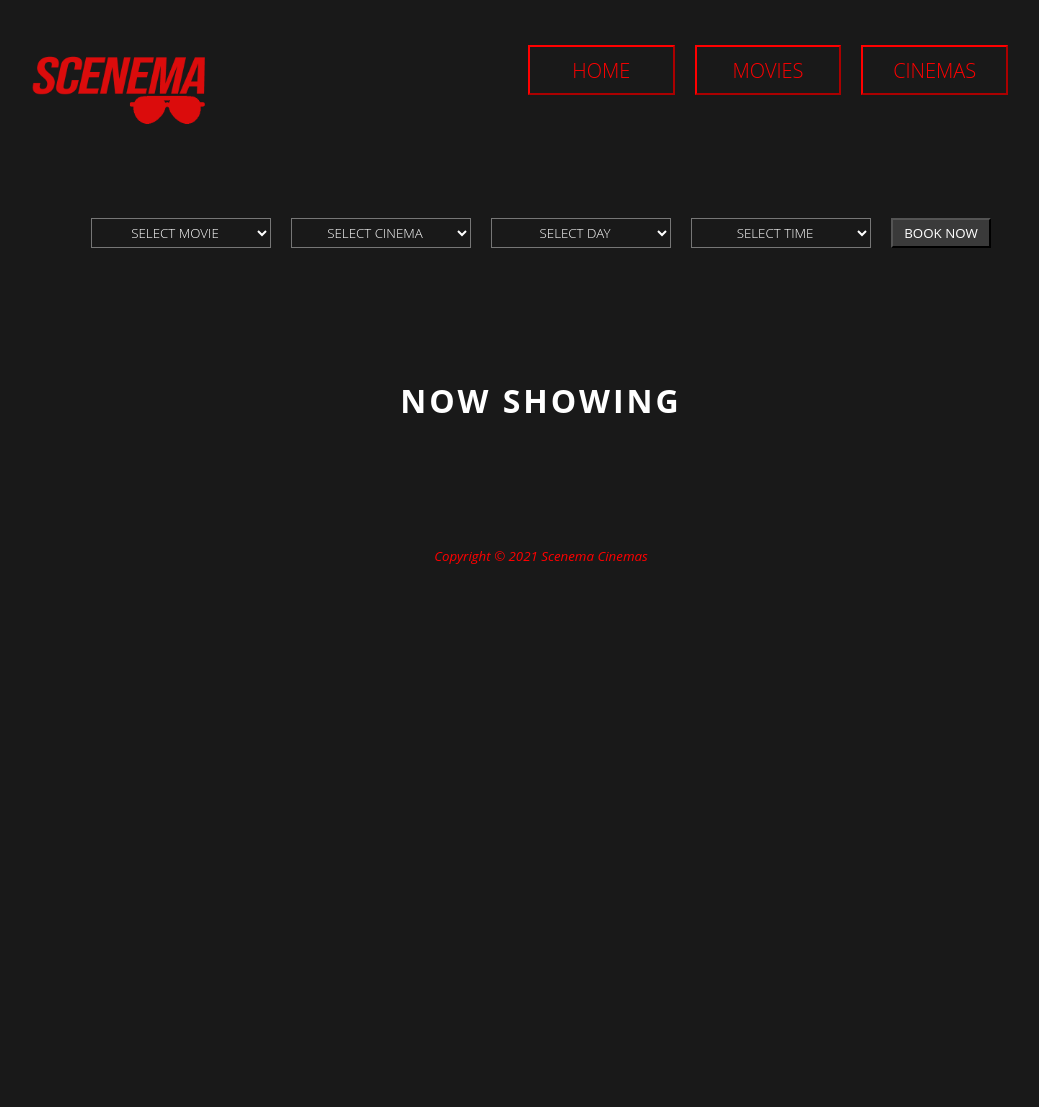
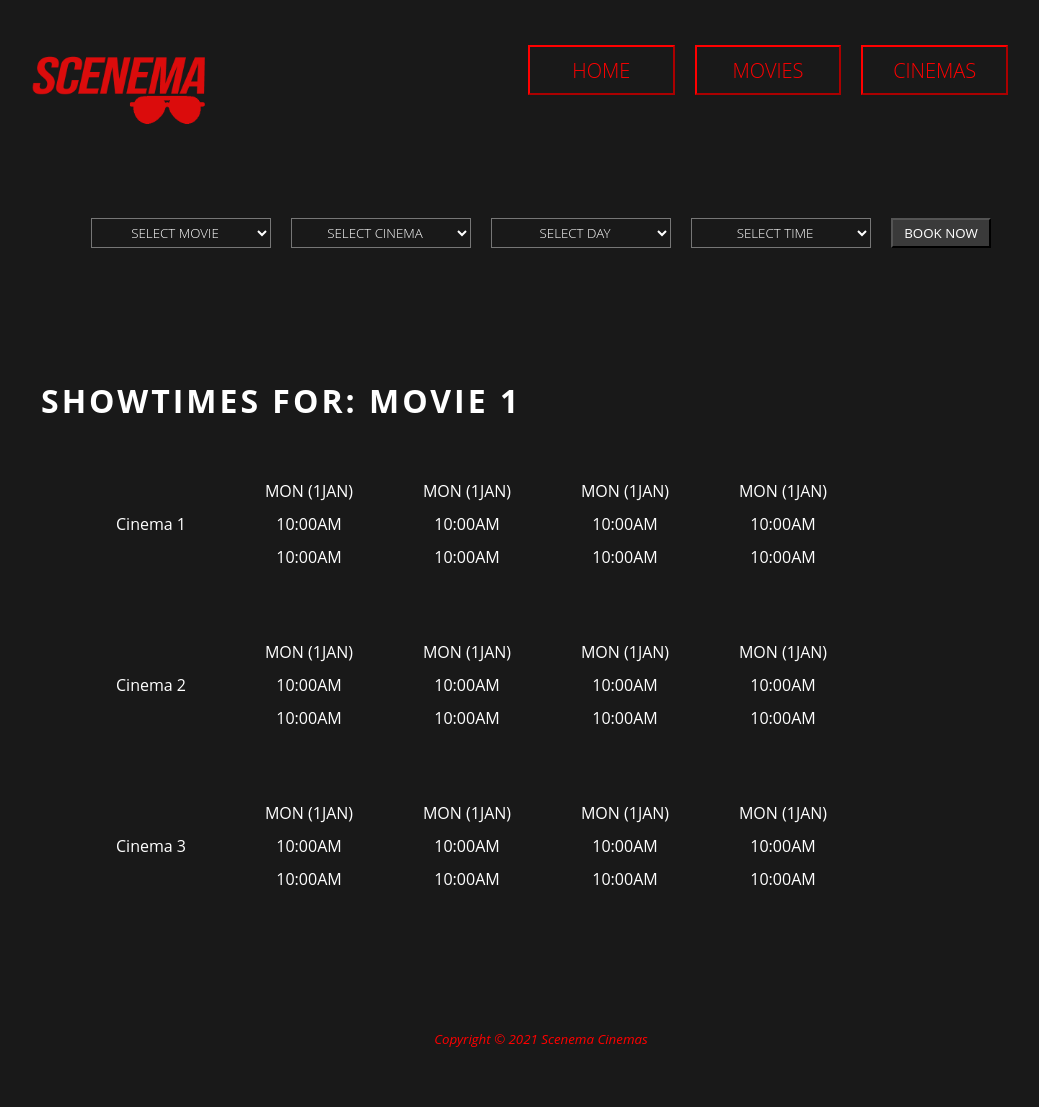
Before and after one commit to pinmeeee/4717Scenema, a PHP site: page /showtime.html in a window 1280 px wide. Shown: the whole page, without its empty margins (99-1138 px from the left). Before the commit the page ends 564 px from the top, so only its background shows below. Run offline with PHP 8.4, Linux system fonts and the light colour scheme.

Commit message:
showtimes and movie details pages

```diff
--- a/scenema.css
+++ b/scenema.css
@@ -190,6 +190,32 @@ option {
     background-color: pink;
 }
 
+#showtimecontent {
+    display: flex;
+    flex-direction: column;
+    align-items: flex-start;
+    min-width: 1000px;
+}
+
+#moviedetailscontent {
+  min-width: 1000px;
+    display: flex;
+    justify-content: space-around;
+  flex-direction: row;
+}
+
+#movieposter {
+    flex-grow: 1;
+    background-color: blue;
+}
+
+#moviedetailbox {
+    flex-grow:1;
+    min-width: 500px;
+    margin: 30px 0px 40px 50px;
+    background-color: pink;
+}
+
 .cinemalocation img {
     height: 280px;
     width: 250px;
@@ -256,3 +282,12 @@ td {
     border-top-left-radius: 10px;
     border-top-right-radius: 10px;
 }
+
+.showtimerow {
+    color: white;
+    margin: 30px;
+}
+
+a:hover {
+    color: red;
+}
--- a/showtime.html
+++ b/showtime.html
@@ -2,7 +2,7 @@
 <html lang="en">
 
 <head>
-    <title>Now Showing | Scenema</title>
+    <title>Showtimes | Scenema</title>
     <meta charset="utf-8">
     <link rel="stylesheet" href="scenema.css">
     <script type="text/javascript" src="jobs-validation.js"></script>
@@ -53,8 +53,71 @@
                 </select>
                 <button type="button" class="filterbutt">BOOK NOW</button>
             </div>
-            <div>
-                <h1 id="title">NOW SHOWING</h1>
+            <div id="showtimecontent">
+                <h1 id="title">SHOWTIMES FOR: MOVIE 1</h1>
+                <table class="showtimerow">
+                    <tr>
+                        <td rowspan="3">Cinema 1</td>
+                        <td>MON (1JAN)</td>
+                        <td>MON (1JAN)</td>
+                        <td>MON (1JAN)</td>
+                        <td>MON (1JAN)</td>
+                    </tr>
+                    <tr>
+                        <td><a>10:00AM</a></td>
+                        <td><a>10:00AM</a></td>
+                        <td><a>10:00AM</a></td>
+                        <td><a>10:00AM</a></td>
+                    </tr>
+                    <tr>
+                        <td><a>10:00AM</a></td>
+                        <td><a>10:00AM</a></td>
+                        <td><a>10:00AM</a></td>
+                        <td><a>10:00AM</a></td>
+                    </tr>
+                </table>
+                <table class="showtimerow">
+                    <tr>
+                        <td rowspan="3">Cinema 2</td>
+                        <td>MON (1JAN)</td>
+                        <td>MON (1JAN)</td>
+                        <td>MON (1JAN)</td>
+                        <td>MON (1JAN)</td>
+                    </tr>
+                    <tr>
+                        <td><a>10:00AM</a></td>
+                        <td><a>10:00AM</a></td>
+                        <td><a>10:00AM</a></td>
+                        <td><a>10:00AM</a></td>
+                    </tr>
+                    <tr>
+                        <td><a>10:00AM</a></td>
+                        <td><a>10:00AM</a></td>
+                        <td><a>10:00AM</a></td>
+                        <td><a>10:00AM</a></td>
+                    </tr>
+                </table>
+                <table class="showtimerow">
+                    <tr>
+                        <td rowspan="3">Cinema 3</td>
+                        <td>MON (1JAN)</td>
+                        <td>MON (1JAN)</td>
+                        <td>MON (1JAN)</td>
+                        <td>MON (1JAN)</td>
+                    </tr>
+                    <tr>
+                        <td><a>10:00AM</a></td>
+                        <td><a>10:00AM</a></td>
+                        <td><a>10:00AM</a></td>
+                        <td><a>10:00AM</a></td>
+                    </tr>
+                    <tr>
+                        <td><a>10:00AM</a></td>
+                        <td><a>10:00AM</a></td>
+                        <td><a>10:00AM</a></td>
+                        <td><a>10:00AM</a></td>
+                    </tr>
+                </table>
             </div>
         </div>
         <footer>
```
Also changed, not shown: moviedetails.html (added, +72 -0 lines).
